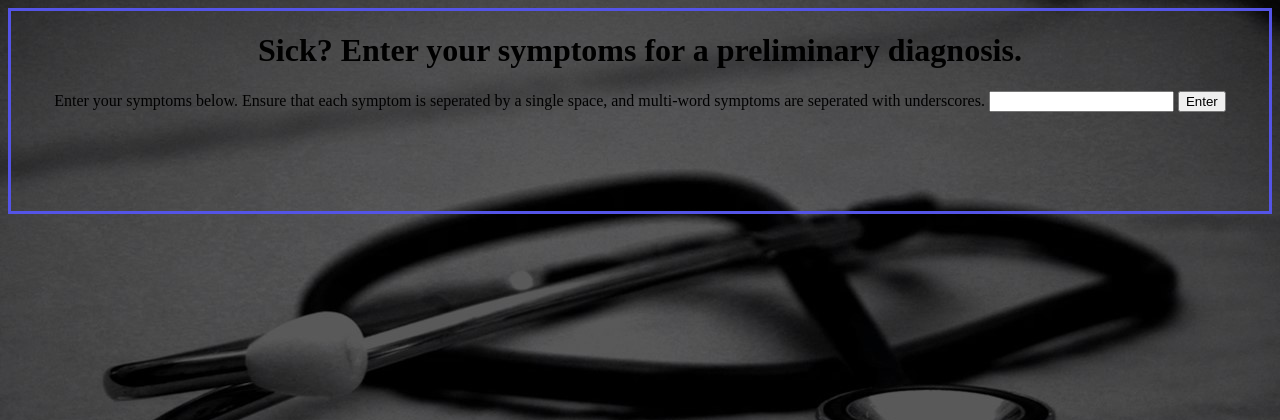
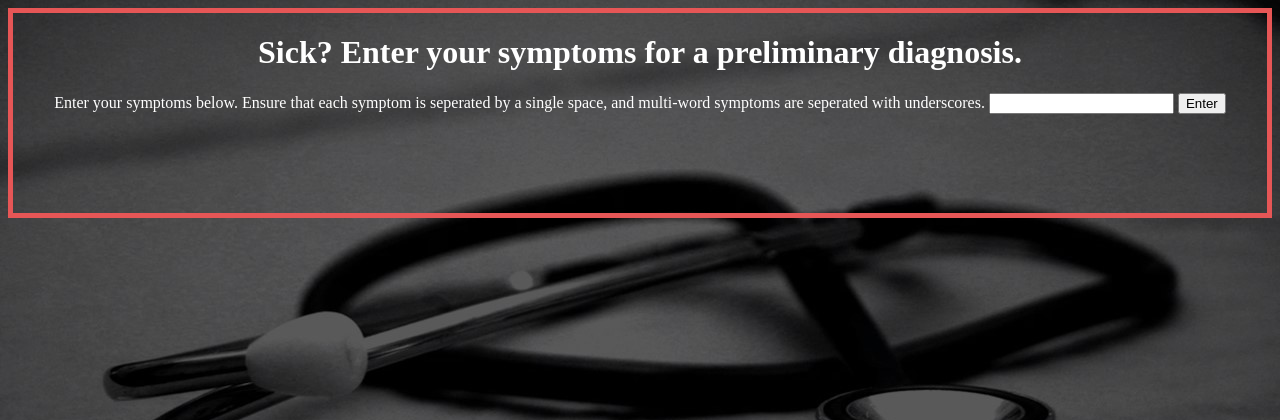
Before and after one commit to thetechdude124/Symptom-Diagnosis-AI, a Flask app: page / in a window 1280 px wide. Shown: the top 420 px of the page. Run offline with Flask 2, Linux system fonts and the light colour scheme.

Commit message:
--- Auto-Git Commit ---

```diff
--- a/static/css/styles.css
+++ b/static/css/styles.css
@@ -1,12 +1,8 @@
-body {
-    background-image: url("static/css/background-image.jpg");
-    background-color: #cccccc;
-}
 
 .container {
     height: 200px;
     position: relative;
-    border: 3px solid rgb(84, 84, 231);
+    border: 5px solid rgb(230, 86, 86);
 }
 
 #parent {
--- a/templates/main.html
+++ b/templates/main.html
@@ -7,8 +7,14 @@
     </head>
 
     <body>
+        <style>
+            body {
+                background-image: url('/static/background-image.jpg');
+            }
+        </style>
+        <div>
             <div class="container">
-            <h1>
+                <h1 style ="color:white">
                     <center>Sick? Enter your symptoms for a preliminary diagnosis.</center>
                 </h1>
 
@@ -19,7 +25,7 @@
                 <div class = "flash">{{ message }}</div>
                 {% endfor %}
                 <div style = "text-align: center" id = "parent">
-                <form method ="POST" class = "obj" id = "input">
+                    <form method ="POST" class = "obj" id = "input" style ="color:white">
 
                         {{ form.symptoms.label }}
                         {{ form.symptoms }}
@@ -30,5 +36,6 @@
                 </div>
                 {% endblock %}
             </div>
+        </div>
     </body>
 </html>
```
Also changed, not shown: static/background-image.jpg (renamed from static/css/background-image.jpg). Lines whose indentation alone changed are shown as unchanged.
